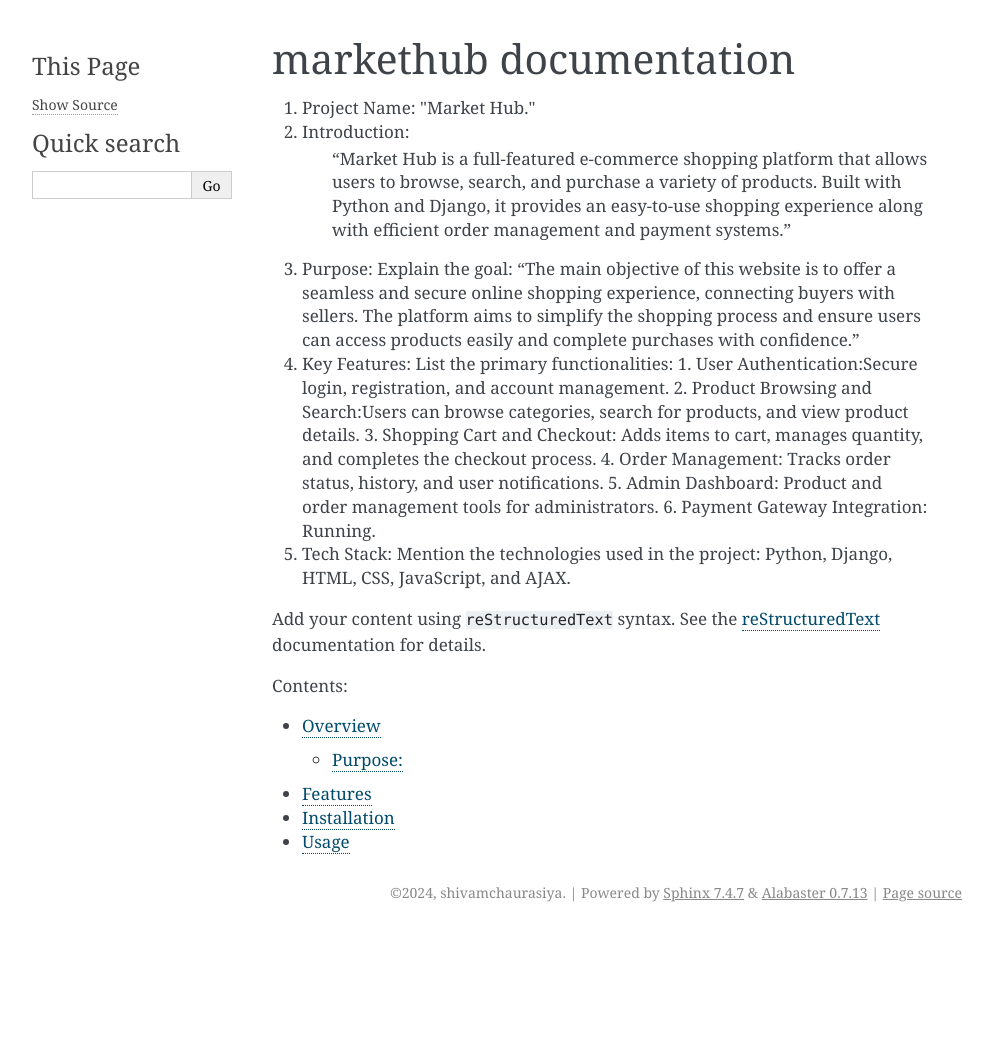
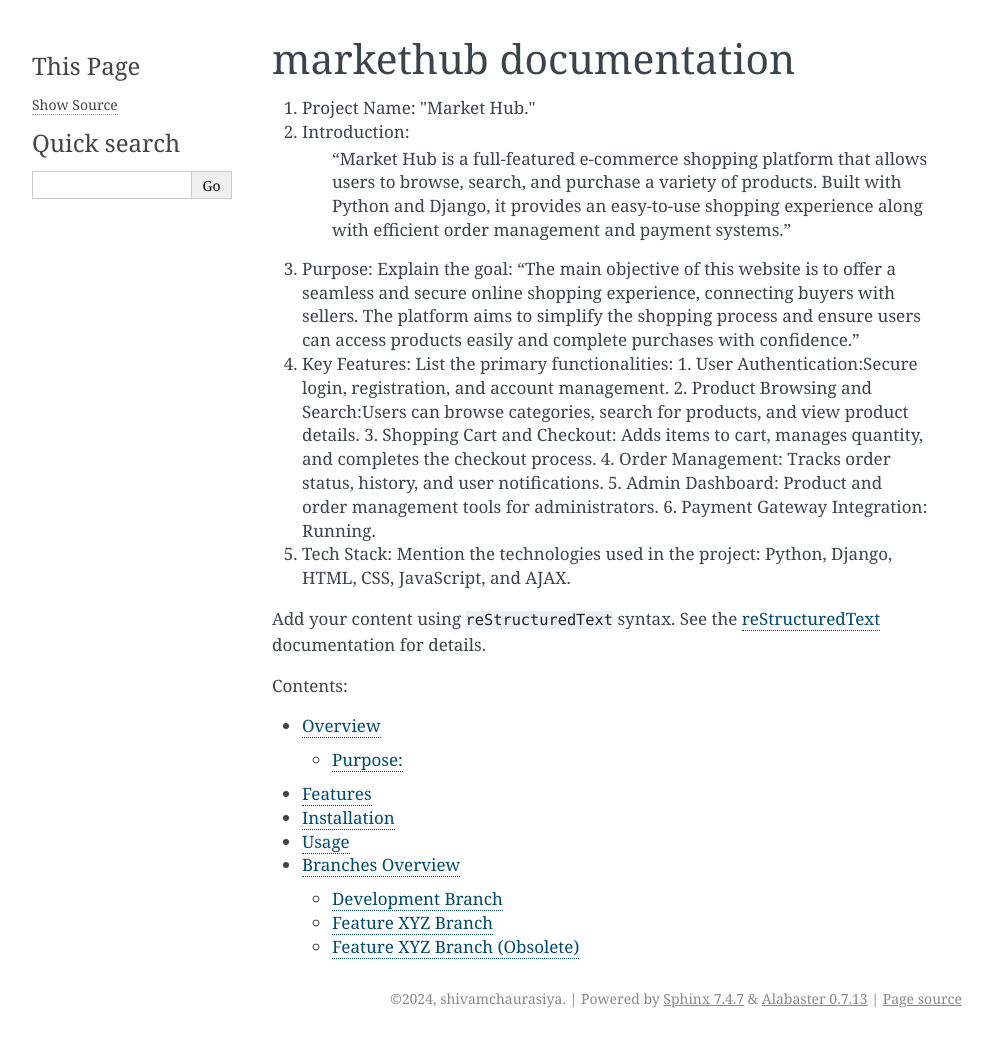
Before and after one commit to shivamchaurasiy/market-hub, a Sphinx documentation site: the page built from markethub/docs/source/index.rst, in a window 1280 px wide. Shown: the whole page, without its empty margins (148-1141 px from the left). Built offline with Sphinx 7.4.7, drawn with Linux system fonts in a browser that asks for light colours; before the commit the page ends 932 px from its top, so only the background shows below that; part of the change alters nothing that is shown.

Commit message:
create branches.rst file

```diff
--- /dev/null
+++ b/markethub/docs/source/branches.rst
@@ -0,0 +1,21 @@
+Branches Overview
+=================
+
+Yaha par aapke project ke different branches ke baare me details honi chahiye, jaise development, testing, aur production branches ka use aur purpose.
+
+Development Branch
+------------------
+Is branch ka use naye features aur functionality ke development ke liye hota hai...
+
+Feature XYZ Branch
+-------------------
+Yeh branch feature XYZ ke development ke liye hai. Isme aap naye features aur improvements add kar sakte hain jo directly develop branch me merge nahi kiye gaye hain.
+
+.. code-block:: bash
+
+   # Creating the branch
+   git checkout -b feature-xyz
+
+Feature XYZ Branch (Obsolete)
+-----------------------------
+Yeh branch feature XYZ ke development ke liye thi. Kaam khatam hone ke baad, is branch ko develop me merge karke delete kar diya gaya hai.
--- a/markethub/docs/source/conf.py
+++ b/markethub/docs/source/conf.py
@@ -26,3 +26,13 @@ language = 'english'
 
 html_theme = 'alabaster'
 html_static_path = ['_static']
+
+import os
+
+# Get the current version from Read the Docs environment, fallback to "main" if not found
+project_version = os.getenv("READTHEDOCS_VERSION", "main")
+
+# Set up the HTML context for Sphinx, so it can display the version
+html_context = {
+    "display_version": project_version,
+}
--- a/markethub/docs/source/index.rst
+++ b/markethub/docs/source/index.rst
@@ -41,3 +41,4 @@ documentation for details.
    features
    installation
    usage
+   branches
```
